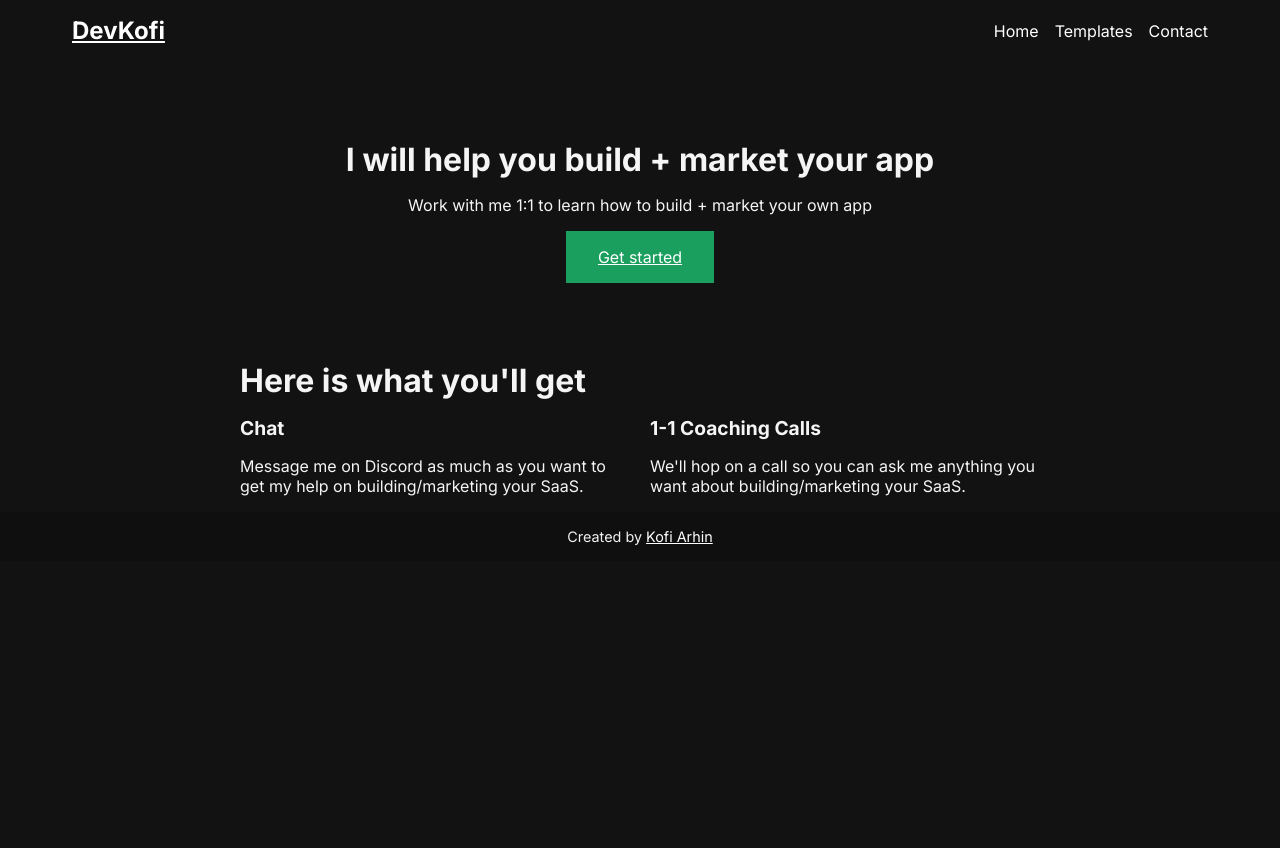
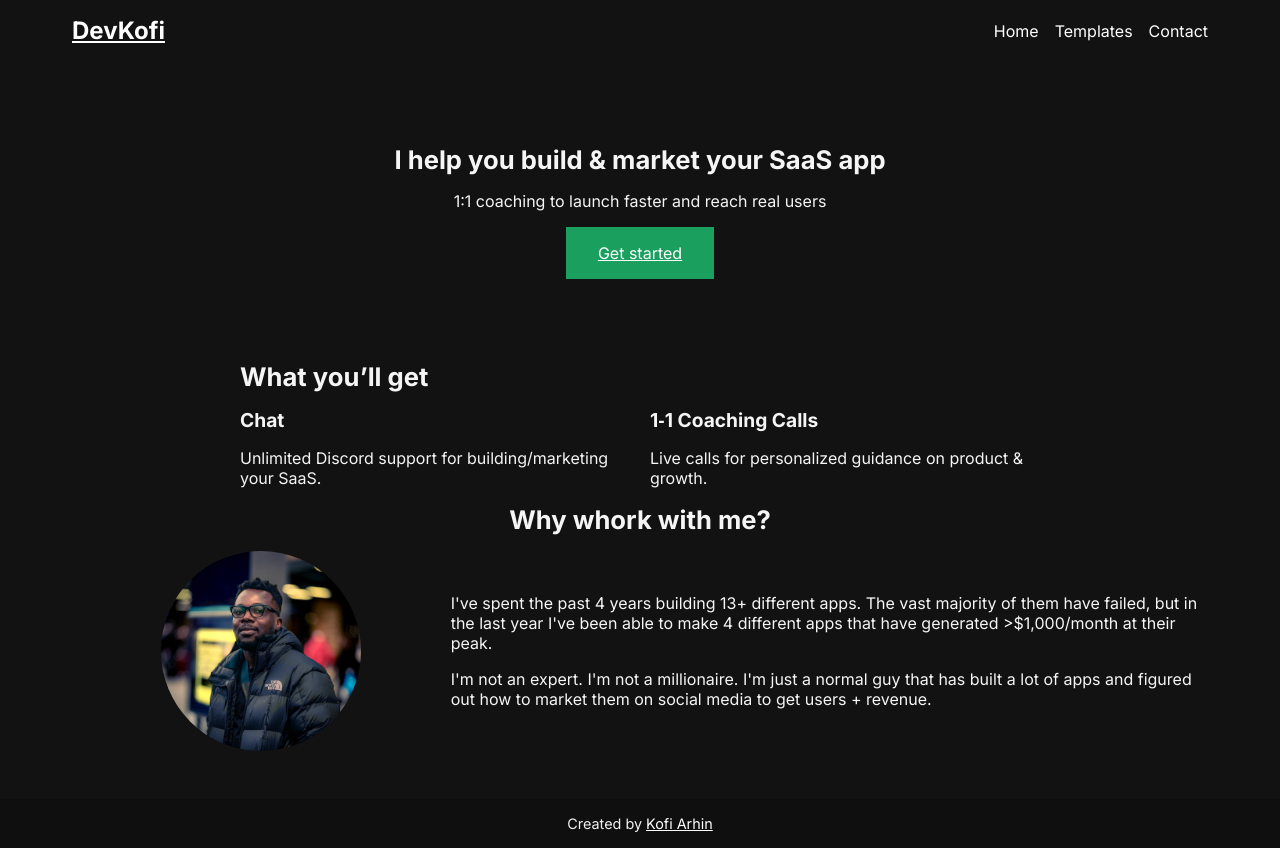
Before and after one commit to kofiarhin/devkofi, a React (Vite) app in the folder client/: page / in a window 1280 px wide. Before the commit the page ends 800 px from the top, so only its background shows below. Built offline with nearby package versions, Linux system fonts and the light colour scheme.

Commit message:
added about section

```diff
--- a/client/src/Pages/Home/Home.jsx
+++ b/client/src/Pages/Home/Home.jsx
@@ -1,8 +1,10 @@
 import Landing from "../../components/Landing/Landing";
+import About from "../../components/About/About";
 const Home = () => {
   return (
     <div className="container">
       <Landing />
+      <About />
     </div>
   );
 };
--- /dev/null
+++ b/client/src/components/About/About.jsx
@@ -0,0 +1,27 @@
+import "./about.styles.scss";
+
+const About = () => {
+  return (
+    <div id="about">
+      <h1 className="heading">Why whork with me?</h1>
+      <div className="about-wrapper">
+        <img src="/img/profile.jpg" alt="" />
+        <div className="text-wrapper">
+          <p>
+            I've spent the past 4 years building 13+ different apps. The vast
+            majority of them have failed, but in the last year I've been able to
+            make 4 different apps that have generated >$1,000/month at their
+            peak.
+          </p>
+          <p>
+            I'm not an expert. I'm not a millionaire. I'm just a normal guy that
+            has built a lot of apps and figured out how to market them on social
+            media to get users + revenue.
+          </p>{" "}
+        </div>
+      </div>
+    </div>
+  );
+};
+
+export default About;
--- /dev/null
+++ b/client/src/components/About/about.styles.scss
@@ -0,0 +1,28 @@
+#about {
+  margin-bottom: 2rem;
+  .heading {
+    text-align: center;
+  }
+  img {
+    width: 200px;
+    display: block;
+    border-radius: 50%;
+    object-fit: cover;
+    margin-bottom: 1rem;
+    margin: 0 auto 1rem;
+    cursor: Pointer;
+  }
+  p {
+    margin-bottom: 1rem;
+  }
+}
+
+@media (min-width: 800px) {
+  #about {
+    .about-wrapper {
+      display: grid;
+      grid-template-columns: 1fr 2fr;
+      align-items: center;
+    }
+  }
+}
--- a/client/src/components/Landing/Landing.jsx
+++ b/client/src/components/Landing/Landing.jsx
@@ -1,38 +1,21 @@
+// src/pages/Landing.jsx
+import React from "react";
 import "./landing.styles.scss";
+import { Link } from "react-router-dom";
+import Services from "../Services/Services";
 
-import { Link } from "react-router-dom";
-//landing
-const Landing = () => {
-  return (
-    <div id="landing">
-      <div className="hero">
-        <h1 className="heading">I will help you build + market your app</h1>
-        <p>Work with me 1:1 to learn how to build + market your own app</p>
-        <Link to="/contact">Get started</Link>
-      </div>
+const Landing = () => (
+  <div id="landing">
+    <div className="hero">
+      <h1 className="heading">I help you build & market your SaaS app</h1>
+      <p>1:1 coaching to launch faster and reach real users</p>
+      <Link className="cta" to="/contact">
+        Get started
+      </Link>
+    </div>
 
-      <div className="services">
-        <h1 className="heading">Here is what you'll get</h1>
-        <div className="services-wrapper">
-          <div className="service-unit">
-            <h2>Chat</h2>
-            <p>
-              Message me on Discord as much as you want to get my help on
-              building/marketing your SaaS.
-            </p>
-          </div>
-
-          <div className="service-unit">
-            <h2>1-1 Coaching Calls</h2>
-            <p>
-              We'll hop on a call so you can ask me anything you want about
-              building/marketing your SaaS.
-            </p>
-          </div>
-        </div>
-      </div>
-    </div>
-  );
-};
+    <Services />
+  </div>
+);
 
 export default Landing;
--- a/client/src/components/Landing/landing.styles.scss
+++ b/client/src/components/Landing/landing.styles.scss
@@ -1,6 +1,7 @@
 #landing {
   margin-bottom: 3rem;
   max-width: 800px;
+
   .hero {
     height: 300px;
     max-width: 600px;
@@ -10,12 +11,15 @@
     flex-direction: column;
     justify-content: center;
     align-items: center;
+
     h1 {
       margin-bottom: 1rem;
     }
+
     p {
       margin-bottom: 1rem;
     }
+
     a {
       display: inline-block;
       color: white;
@@ -24,22 +28,20 @@
       cursor: pointer;
     }
   }
+}
 
 .services {
-    h1 {
-      font-size: 2rem;
-      margin-bottom: 1rem;
-    }
   .services-wrapper {
     .service-unit {
       margin-bottom: 1rem;
+
       h2 {
         font-size: 1.2rem;
         margin-bottom: 1rem;
       }
+
       p {
         font-size: 1rem;
-        }
       }
     }
   }
@@ -49,10 +51,11 @@
 @media (min-width: 800px) {
   #landing {
     margin: 0 auto;
+  }
+
   .services-wrapper {
     display: grid;
     grid-template-columns: repeat(2, 1fr);
     gap: 20px;
   }
 }
-}
--- /dev/null
+++ b/client/src/components/Services/Services.jsx
@@ -0,0 +1,30 @@
+// src/components/Services/Services.jsx
+import React from "react";
+import "./services.styles.scss";
+
+const serviceList = [
+  {
+    title: "Chat",
+    description: "Unlimited Discord support for building/marketing your SaaS.",
+  },
+  {
+    title: "1‑1 Coaching Calls",
+    description: "Live calls for personalized guidance on product & growth.",
+  },
+];
+
+const Services = () => (
+  <div className="services">
+    <h1 className="heading">What you’ll get</h1>
+    <div className="services-wrapper">
+      {serviceList.map(({ title, description }) => (
+        <div key={title} className="service-unit">
+          <h2>{title}</h2>
+          <p>{description}</p>
+        </div>
+      ))}
+    </div>
+  </div>
+);
+
+export default Services;
--- /dev/null
+++ b/client/src/components/Services/services.styles.scss
@@ -0,0 +1,24 @@
+.services {
+  .services-wrapper {
+    .service-unit {
+      margin-bottom: 1rem;
+
+      h2 {
+        font-size: 1.2rem;
+        margin-bottom: 1rem;
+      }
+
+      p {
+        font-size: 1rem;
+      }
+    }
+  }
+}
+
+@media (min-width: 800px) {
+  .services-wrapper {
+    display: grid;
+    grid-template-columns: repeat(2, 1fr);
+    gap: 20px;
+  }
+}
--- a/client/src/main.styles.scss
+++ b/client/src/main.styles.scss
@@ -40,3 +40,8 @@ img {
   margin: 0 auto;
   padding: 0rem 2rem;
 }
+
+.heading {
+  font-size: 1.6rem;
+  margin-bottom: 1rem;
+}
```
Also changed, not shown: client/public/img/profile.jpg (added). Lines whose indentation alone changed are shown as unchanged.
